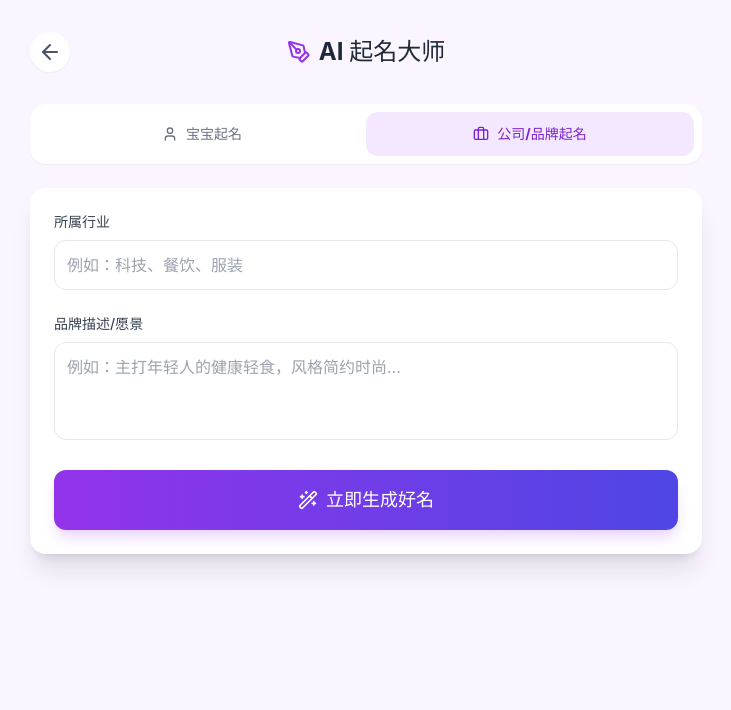
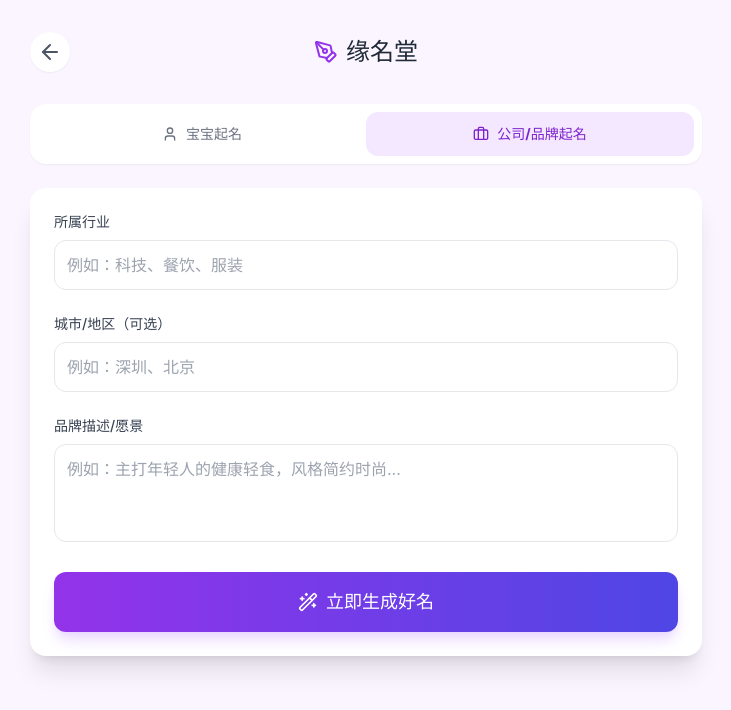
Before and after one commit to ldr0528/love-insight-app, a React (Vite) app: page /naming in a window 1280 px wide. Both pictures are taken after a click on the button "公司/品牌起名". Shown: the top 710 px of the page, without its empty margins (274-1005 px from the left). Built offline with nearby package versions, Linux system fonts and the light colour scheme.

Commit message:
feat: update Naming Master UI to YuanMingTang

```diff
--- a/src/pages/Home.tsx
+++ b/src/pages/Home.tsx
@@ -112,7 +112,7 @@ export default function Home() {
               <div className="w-12 h-12 bg-purple-100 rounded-xl flex items-center justify-center text-purple-600 mb-4">
                 <PenTool className="w-6 h-6" />
               </div>
-              <h3 className="text-xl font-bold text-gray-900 mb-2">AI 起名大师</h3>
+              <h3 className="text-xl font-bold text-gray-900 mb-2">缘名堂</h3>
               <p className="text-gray-500 text-sm mb-6 max-w-lg">
                 结合传统生辰八字与现代美学，为宝宝、公司或品牌定制寓意深远、朗朗上口的好名字。
               </p>
--- a/src/pages/NamingMaster.tsx
+++ b/src/pages/NamingMaster.tsx
@@ -50,7 +50,7 @@ export default function NamingMaster() {
         </Link>
         <h1 className="text-2xl font-bold text-gray-800 flex items-center gap-2">
           <PenTool className="w-6 h-6 text-purple-600" />
-          AI 起名大师
+          缘名堂
         </h1>
         <div className="w-10"></div>
       </div>
@@ -91,7 +91,7 @@ export default function NamingMaster() {
                 />
               </div>
               <div>
-                <label className="block text-sm font-medium text-gray-700 mb-2">出生日期 (阳历)</label>
+                <label className="block text-sm font-medium text-gray-700 mb-2">出生时间 (阳历)</label>
                 <input
                   type="datetime-local"
                   value={birthDate}
@@ -143,6 +143,14 @@ export default function NamingMaster() {
                   className="w-full p-3 border border-gray-200 rounded-xl focus:ring-2 focus:ring-purple-500 focus:border-transparent outline-none"
                 />
               </div>
+              <div>
+                 <label className="block text-sm font-medium text-gray-700 mb-2">城市/地区（可选）</label>
+                 <input
+                   type="text"
+                   placeholder="例如：深圳、北京"
+                   className="w-full p-3 border border-gray-200 rounded-xl focus:ring-2 focus:ring-purple-500 focus:border-transparent outline-none"
+                 />
+               </div>
               <div>
                 <label className="block text-sm font-medium text-gray-700 mb-2">品牌描述/愿景</label>
                 <textarea
```
